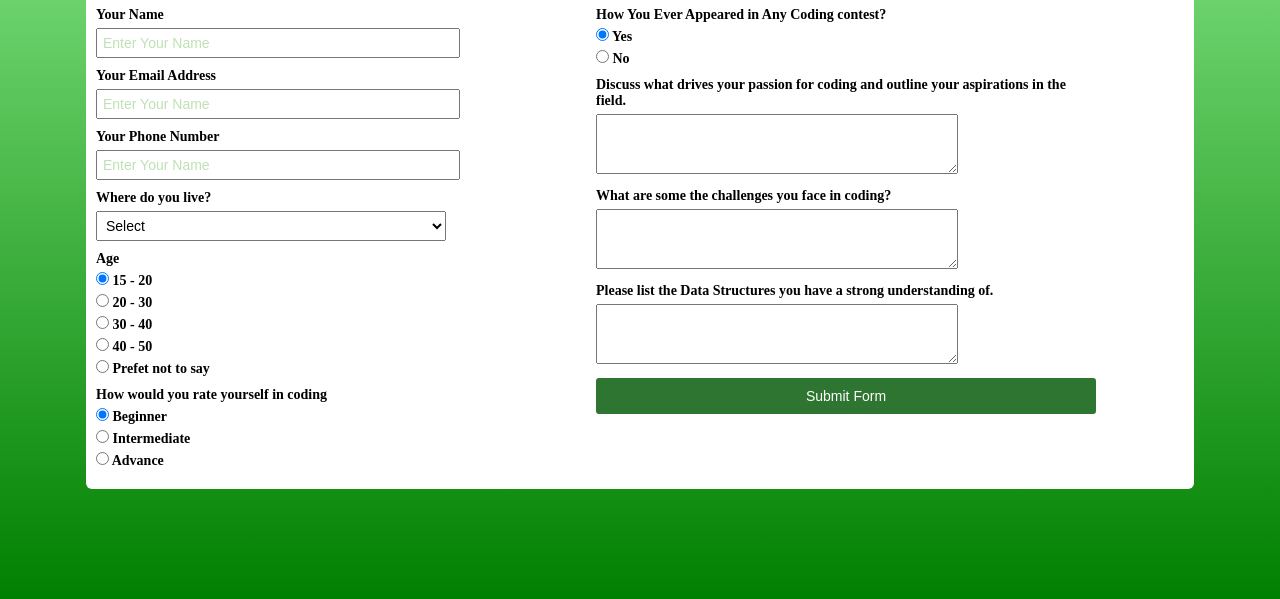
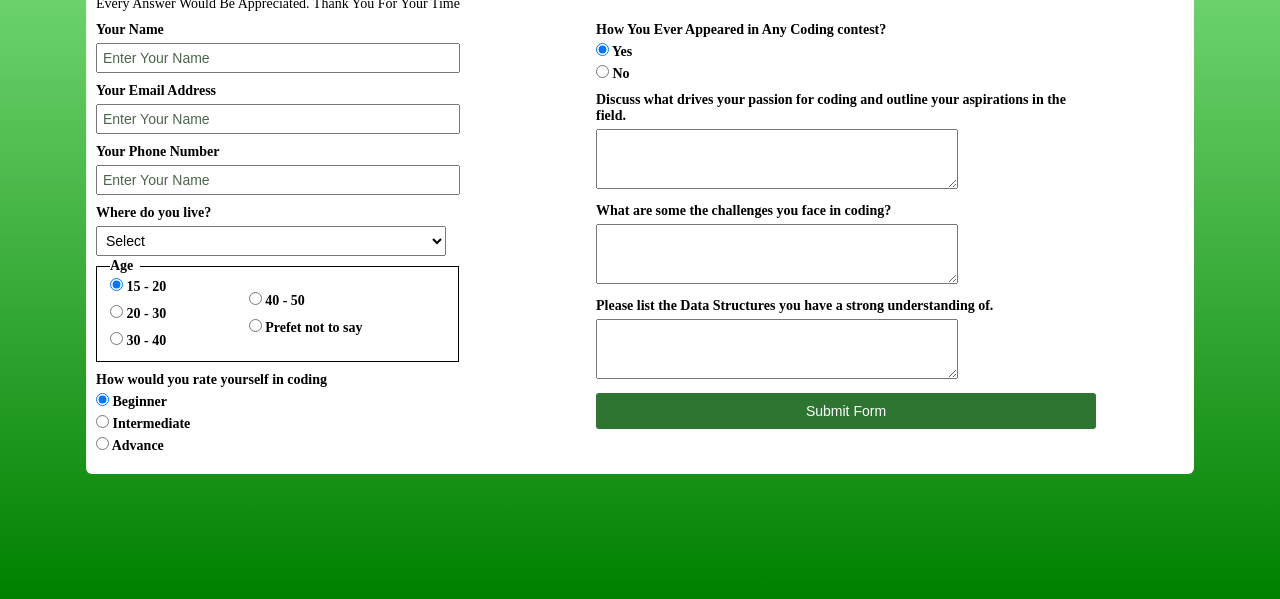
Before and after one commit to Pawankumar7814/Project-1, a plain HTML site: page index.html in a window 1280 px wide. Shown: the part 201-800 px from the top of the page. Drawn offline with Linux system fonts and the light colour scheme.

Commit message:
commit new modification in form

```diff
--- a/index.html
+++ b/index.html
@@ -39,16 +39,13 @@
                             <option value="3">Punjab</option>
                         </select>
                     </div>
-                    <div class="form-group">
-                        <label for="age" class="age-Container">Age
-                            <label for="optiona"><input type="radio" name="ageRange" checked id="optiona"> 15 - 20
-                            </label>
-                            <label for="optionb"><input type="radio" name="ageRange" id="optionb"> 20 - 30 </label>
-                            <label for="optionc"><input type="radio" name="ageRange" id="optionc"> 30 - 40 </label>
-                            <label for="optiond"><input type="radio" name="ageRange" id="optiond"> 40 - 50 </label>
-                            <label for="optione"><input type="radio" name="ageRange" id="optione"> Prefet not to say
-                            </label>
-                        </label>
+                    <div class="form-group" id="age-container">
+                        <label for="age" class="age-label"> Age </label>
+                        <label for="optiona"><input type="radio" name="ageRange" checked id="optiona"> 15 - 20 </label>
+                        <label for="optionb"><input type="radio" name="ageRange" id="optionb"> 20 - 30 </label>
+                        <label for="optionc"><input type="radio" name="ageRange" id="optionc"> 30 - 40 </label>
+                        <label for="optiond"><input type="radio" name="ageRange" id="optiond"> 40 - 50 </label>
+                        <label for="optione"><input type="radio" name="ageRange" id="optione"> Prefet not to say </label>
                     </div>
                     <div class="form-group">
                         <label for>How would you rate yourself in coding</label>
--- a/style.css
+++ b/style.css
@@ -7,6 +7,10 @@
 body {
     background: linear-gradient(lightgreen, green);
     height: 100vh;
+}
+
+main{
+    margin: 40px;
 }
 
 .width-50 {
@@ -60,7 +64,7 @@ h1 {
 }
 
 ::placeholder {
-    color: #bee1b5;
+    color: #4b664a;
 }
 
 .form-container{
@@ -84,11 +88,29 @@ h1 {
     outline: none;
 }
 
-.age-Container{
-    display: flexbox;
+#age-container {
+    border: 1px solid;
+    height: 94px;
+    display: flex;
+    flex-direction: column;
+    flex-wrap: wrap;
+    align-content: stretch;
+    justify-content: center;
+    position: relative;
+    padding: 0px 13px;
+    width: 67%;
 }
 
-@media (max-width:1224px) {
+.age-label {
+    position: absolute;
+    bottom: 82px;
+    left: 13px;
+    background: white;
+    width: 30px;
+    margin: 4px 5px;
+}
+
+/* @media (max-width:1224px) {
     body{
         height: auto;
         padding: 18px 36px;
@@ -97,4 +119,4 @@ h1 {
     .card{
         width: 50%;
     }
-}
+} */
```
Also changed, not shown: 1 other file.
